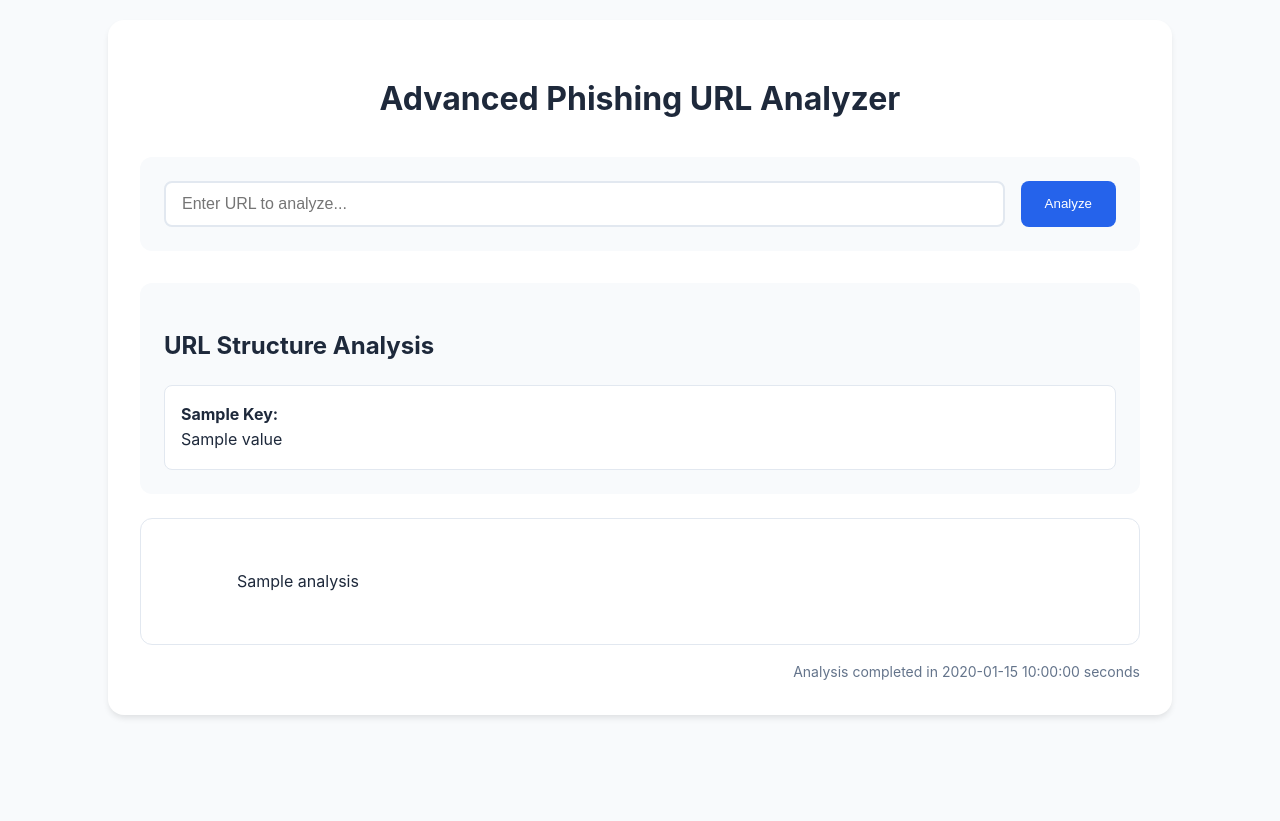
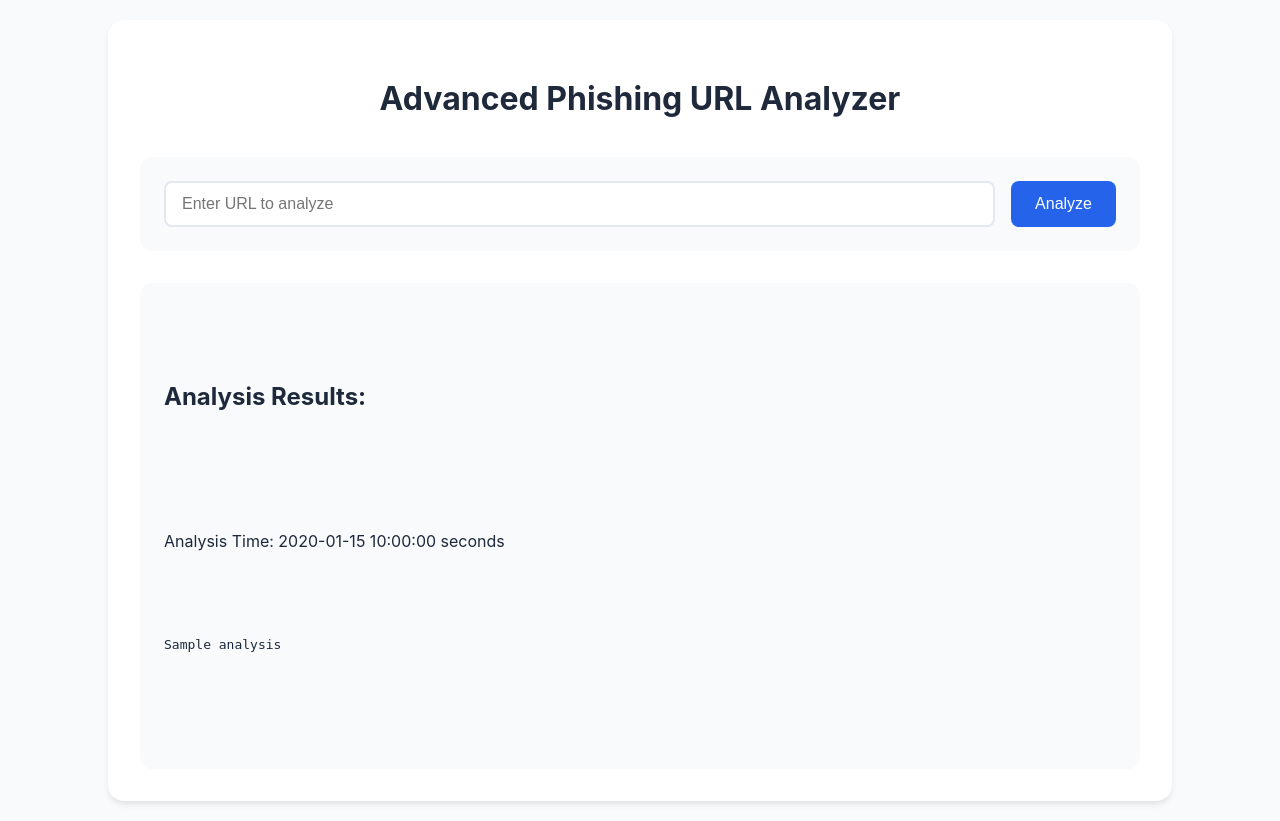
Before and after one commit to shriprad/phishingwebsite, a Flask app: template templates/index.html in a window 1280 px wide. Before the commit the page ends 718 px from the top, so only its background shows below. Run offline with Flask 2, Linux system fonts and the light colour scheme; the template is opened without the code that fills it: most values are stand-ins (such as "Sample title", 1, 10 or a date in 2020).

Commit message:
Update index.html

```diff
--- a/templates/index.html
+++ b/templates/index.html
@@ -69,146 +69,58 @@
             background-color: var(--primary-color);
             color: white;
             padding: 0.75rem 1.5rem;
+            font-size: 1rem;
             border: none;
             border-radius: 8px;
-            font-weight: 500;
             cursor: pointer;
-            transition: all 0.3s;
+            transition: background-color 0.3s;
         }
 
         button:hover {
             background-color: #1d4ed8;
         }
 
+        .results {
+            background-color: #f8fafc;
+            border-radius: 12px;
+            padding: 1.5rem;
+            white-space: pre-wrap;
+        }
+
         .loading {
             text-align: center;
-            padding: 2rem;
             display: none;
         }
 
-        .loading.active {
-            display: block;
-        }
-
-        .analysis-result {
-            margin-top: 2rem;
-        }
-
-        .url-components {
-            background-color: #f8fafc;
-            padding: 1.5rem;
-            border-radius: 12px;
-            margin-bottom: 1.5rem;
-        }
-
-        .component-grid {
-            display: grid;
-            grid-template-columns: repeat(auto-fit, minmax(200px, 1fr));
-            gap: 1rem;
-            margin-top: 1rem;
-        }
-
-        .component-item {
-            background-color: white;
-            padding: 1rem;
-            border-radius: 8px;
-            border: 1px solid #e2e8f0;
-        }
-
-        .analysis-content {
-            background-color: white;
-            padding: 1.5rem;
-            border-radius: 12px;
-            border: 1px solid #e2e8f0;
-            white-space: pre-wrap;
-        }
-
-        .risk-high {
+        .error {
             color: var(--danger-color);
-            font-weight: 600;
-        }
-
-        .risk-medium {
-            color: var(--warning-color);
-            font-weight: 600;
-        }
-
-        .risk-low {
-            color: var(--success-color);
-            font-weight: 600;
-        }
-
-        .analysis-time {
-            text-align: right;
-            color: #64748b;
-            font-size: 0.875rem;
-            margin-top: 1rem;
-        }
-
-        .error-message {
-            background-color: #fee2e2;
-            color: var(--danger-color);
-            padding: 1rem;
-            border-radius: 8px;
-            margin-top: 1rem;
+            font-weight: bold;
         }
     </style>
 </head>
 <body>
     <div class="container">
         <h1>Advanced Phishing URL Analyzer</h1>
-
         <div class="search-box">
-            <form method="POST" class="input-group">
-                <input type="text" name="url" placeholder="Enter URL to analyze..." required>
-                <button type="submit">Analyze</button>
+            <form method="POST">
+                <div class="input-group">
+                    <input type="text" name="url" placeholder="Enter URL to analyze" required>
+                    <button type="submit">Analyze</button>
+                </div>
             </form>
         </div>
-
-        <div id="loading" class="loading">
-            <div class="loading-content">
-                Performing comprehensive security analysis...
-                <div class="loading-subtext">This may take a few seconds</div>
+        <div class="loading">Analyzing...</div>
+        {% if analysis_result %}
+            <div class="results">
+                <h2>Analysis Results:</h2>
+                {% if analysis_result.error %}
+                    <p class="error">{{ analysis_result.error }}</p>
+                {% else %}
+                    <p>Analysis Time: {{ analysis_result.analysis_time }} seconds</p>
+                    <pre>{{ analysis_result.analysis }}</pre>
+                {% endif %}
             </div>
-        </div>
-
-        {% if analysis_result %}
-        <div class="analysis-result">
-            {% if analysis_result.error %}
-            <div class="error-message">
-                {{ analysis_result.error }}
-            </div>
-            {% else %}
-            <div class="url-components">
-                <h2>URL Structure Analysis</h2>
-                <div class="component-grid">
-                    {% for key, value in analysis_result.url_components.items() %}
-                    {% if value %}
-                    <div class="component-item">
-                        <strong>{{ key|title }}:</strong>
-                        <div>{{ value }}</div>
-                    </div>
-                    {% endif %}
-                    {% endfor %}
-                </div>
-            </div>
-
-            <div class="analysis-content">
-                {{ analysis_result.analysis | safe }}
-            </div>
-
-            <div class="analysis-time">
-                Analysis completed in {{ analysis_result.analysis_time }} seconds
-            </div>
-            {% endif %}
-        </div>
         {% endif %}
     </div>
-
-    <script>
-        document.querySelector('form').addEventListener('submit', function() {
-            document.getElementById('loading').classList.add('active');
-        });
-    </script>
 </body>
 </html>
```
